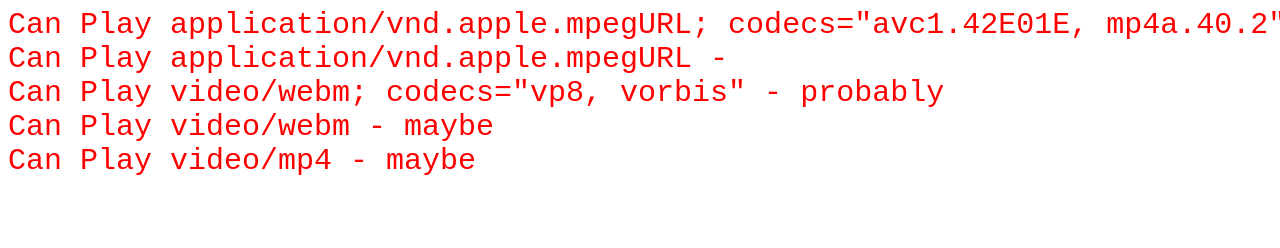
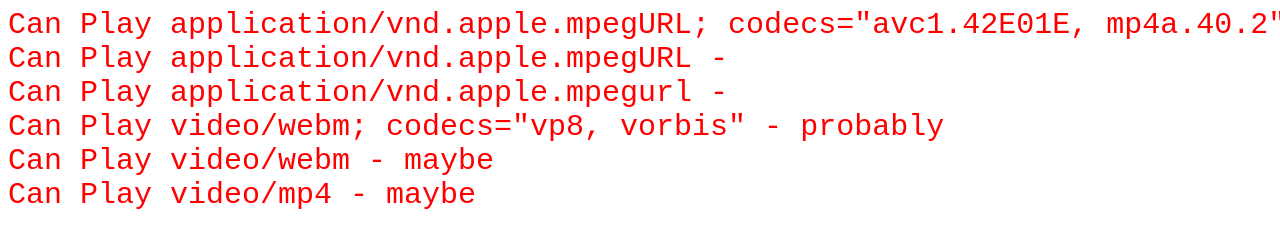
Before and after one commit to bpnetguy/test, a plain HTML site: page canplay.html in a window 1280 px wide. Shown: the top 248 px of the page. Drawn offline with Linux system fonts and the light colour scheme.

Commit message:
Update canplay.html

```diff
--- a/canplay.html
+++ b/canplay.html
@@ -31,6 +31,7 @@ video = document.createElement('video');
 result = document.getElementById('result');
 result.innerHTML += canPlay(video, 'application/vnd.apple.mpegURL; codecs="avc1.42E01E, mp4a.40.2"');
 result.innerHTML += canPlay(video, 'application/vnd.apple.mpegURL');
+result.innerHTML += canPlay(video, 'application/vnd.apple.mpegurl');
 result.innerHTML += canPlay(video, 'video/webm; codecs="vp8, vorbis"');
 result.innerHTML += canPlay(video, 'video/webm');
 result.innerHTML += canPlay(video, 'video/mp4');
```
